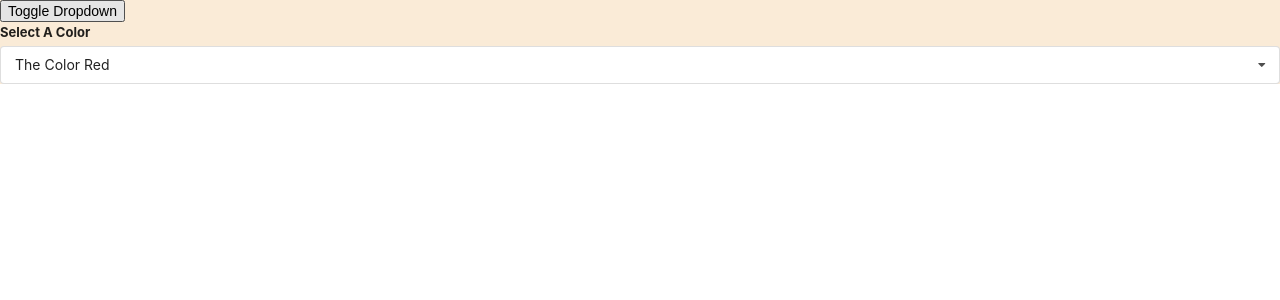
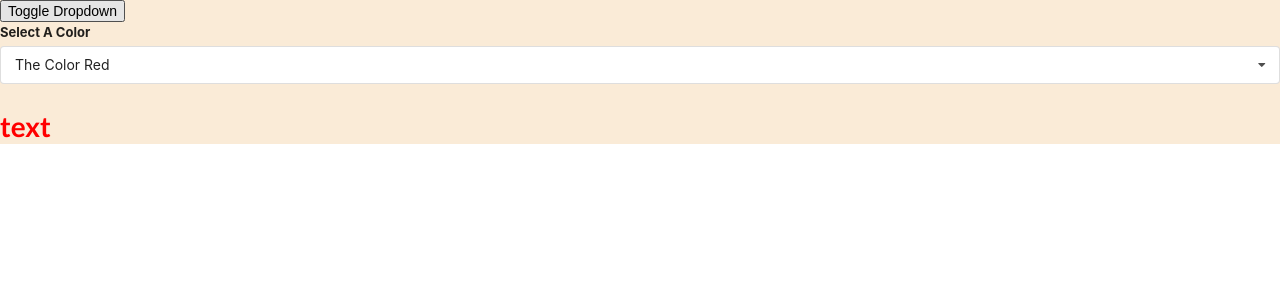
Before and after one commit to gingeryale/widgit, a React (Create React App) app: page / in a window 1280 px wide. Shown: the top 300 px of the page. Built offline with nearby package versions, Linux system fonts and the light colour scheme.

Commit message:
change color of text to dropdown value

```diff
--- a/src/components/App.js
+++ b/src/components/App.js
@@ -27,6 +27,7 @@ export default () => {
       {showDropdown ?
         <Dropdown selected={selected} onSelectedChange={setSelected} options={options} />
         : null}
-    </div>
+      <h1 style={{ "color": selected.value }}> text</h1>
+    </div >
   );
 }
```
